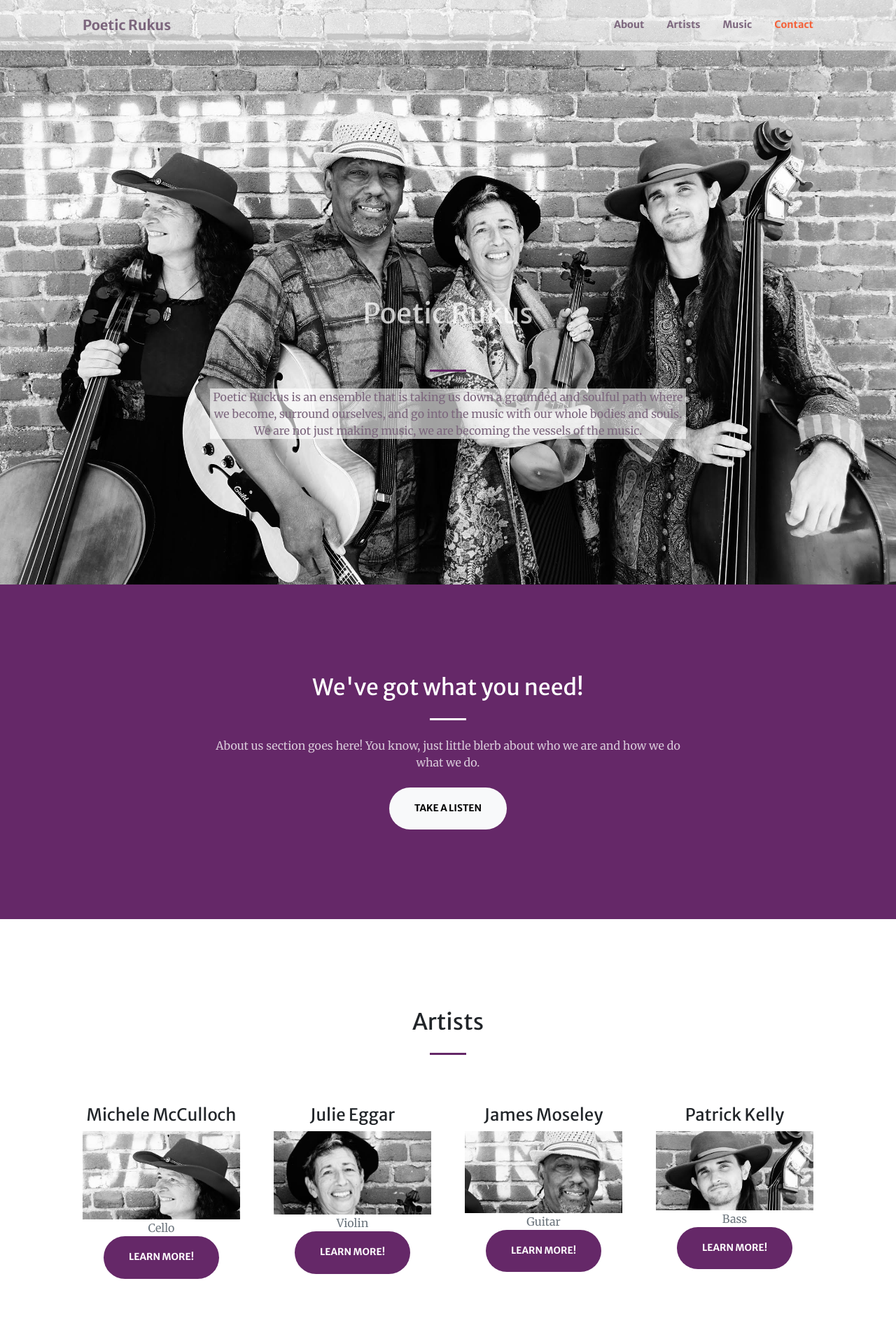
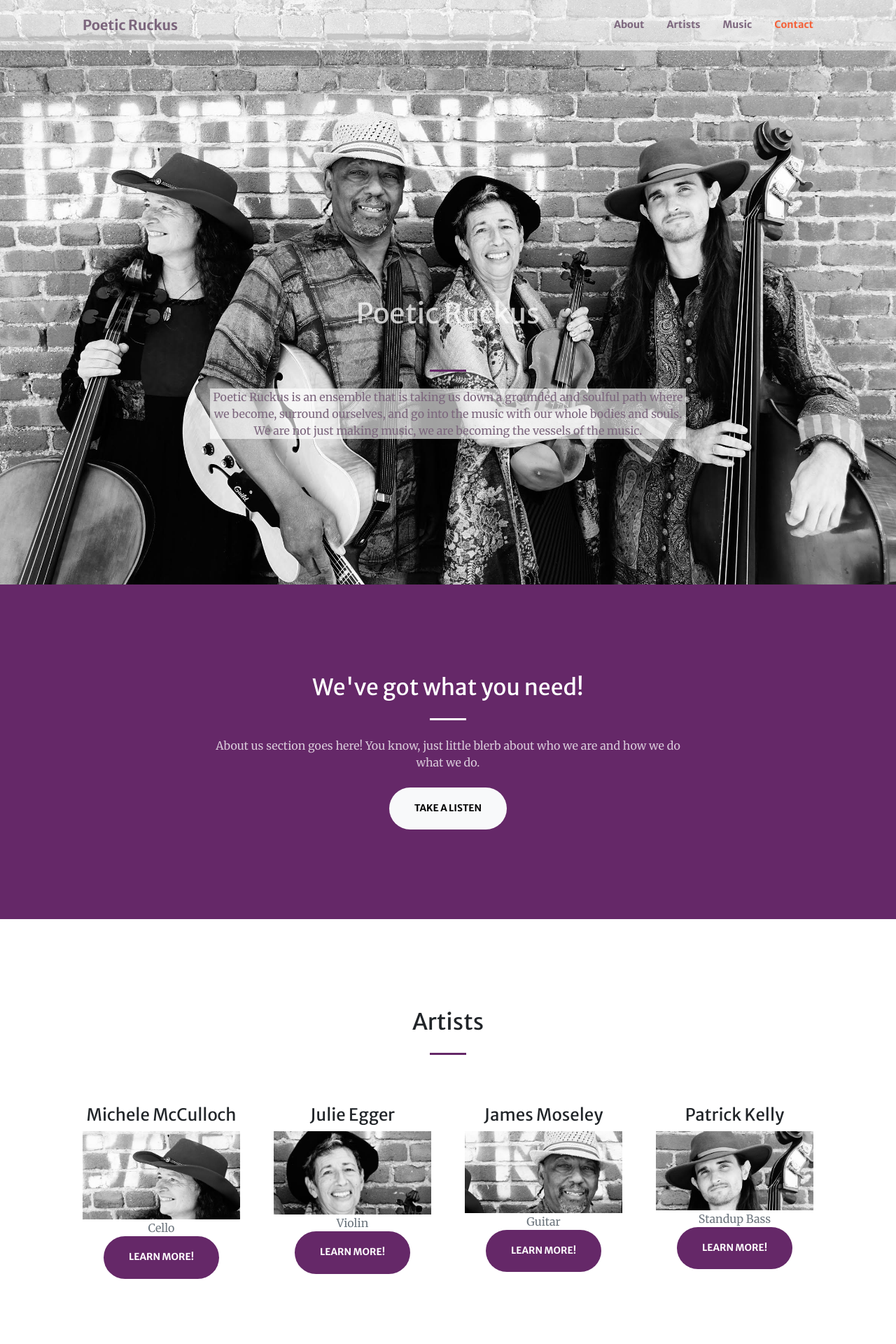
Before and after one commit to fatpat314/fatpat314-Poetic_Rukus_website, a Flask app: page / in a window 1280 px wide. Shown: the top 1920 px of the page at 70% size. Run offline with Flask 2, Linux system fonts and the light colour scheme; some libraries are stand-ins or nearby versions.

Commit message:
change notes

```diff
--- a/templates/index.html
+++ b/templates/index.html
@@ -5,7 +5,7 @@
         <meta name="viewport" content="width=device-width, initial-scale=1, shrink-to-fit=no" />
         <meta name="description" content="" />
         <meta name="author" content="" />
-        <title>Poetic Rukus</title>
+        <title>Poetic Ruckus</title>
         <!-- Favicon-->
         <link rel="icon" type="image/x-icon" href="static/assets/favicon.ico" />
         <!-- Bootstrap Icons-->
@@ -23,7 +23,7 @@
         <!-- Navigation-->
         <nav style="background-color:#ffffffa1" class="navbar navbar-expand-lg navbar-light fixed-top py-3" id="mainNav">
             <div class="container px-4 px-lg-5">
-                <a style="color:#7c667d" class="navbar-brand" href="#page-top">Poetic Rukus</a>
+                <a style="color:#7c667d" class="navbar-brand" href="#page-top">Poetic Ruckus</a>
                 <button class="navbar-toggler navbar-toggler-right" type="button" data-bs-toggle="collapse" data-bs-target="#navbarResponsive" aria-controls="navbarResponsive" aria-expanded="false" aria-label="Toggle navigation"><span class="navbar-toggler-icon"></span></button>
                 <div class="collapse navbar-collapse" id="navbarResponsive">
                     <ul class="navbar-nav ms-auto my-2 my-lg-0">
@@ -53,7 +53,8 @@
                 <div class="row gx-4 gx-lg-5 h-100 align-items-center justify-content-center text-center">
                     <div class="col-lg-8 align-self-end">
                         <br>
-                        <h1 class="text-white-75 font-weight-bold">Poetic Rukus </h1>
+                        <!-- Change font and color -->
+                        <h1 class="text-white-75 font-weight-bold">Poetic Ruckus </h1>
                         <br>
                         <hr style="background-color:#652868" class="divider" />
                         <p style="color: #7c667d; background-color:#ffffffa1" class="mb-4">Poetic Ruckus is an ensemble that is taking us down a grounded and soulful path where we become, surround ourselves, and go into the music with our whole bodies and souls. We are not just making music, we are becoming the vessels of the music.</p>
@@ -85,6 +86,7 @@
         <!-- Services-->
         <section class="page-section" id="services">
             <div class="container px-4 px-lg-5">
+                <!-- change font and color -->
                 <h2 class="text-center mt-0">Artists</h2>
                 <hr style="background-color:#652868" class="divider" />
                 <div class="row gx-4 gx-lg-5">
@@ -100,7 +102,7 @@
                     <div class="col-lg-3 col-md-6 text-center">
                         <div class="mt-5">
                             <!-- <div class="mb-2"><i class="bi-laptop fs-1 text-primary"></i></div> -->
-                            <h3 class="h4 mb-2">Julie Eggar</h3>
+                            <h3 class="h4 mb-2">Julie Egger</h3>
                             <img class="img-fluid" src="static/assets/img/Julie_rukus.png" alt="..." />
                             <p class="text-muted mb-0">Violin</p>
                             <a style="background-color:#652868" class="btn btn-light btn-xl text-white" href="#julie">Learn More!</a>
@@ -120,7 +122,7 @@
                             <!-- <div class="mb-2"><i class="bi-heart fs-1 text-primary"></i></div> -->
                             <h3 class="h4 mb-2">Patrick Kelly</h3>
                             <img class="img-fluid" src="static/assets/img/Patrick_rukus.png" alt="..." />
-                            <p class="text-muted mb-0">Bass</p>
+                            <p class="text-muted mb-0">Standup Bass</p>
                             <a style="background-color:#652868" class="btn btn-light btn-xl text-white" href="#patrick">Learn More!</a>
                         </div>
                     </div>
@@ -251,7 +253,7 @@
             <div class="container px-4 px-lg-5">
                 <div class="row gx-4 gx-lg-5 justify-content-center">
                     <div class="col-lg-8 text-center">
-                        <h2 class="text-white mt-0">Julie Eggar</h2>
+                        <h2 class="text-white mt-0">Julie Egger</h2>
                         <hr class="divider divider-light" />
                         <img class="img-fluid" src="static/assets/img/Julie_rukus.png" alt="..." />
                         <hr class="divider divider-light" />
```
